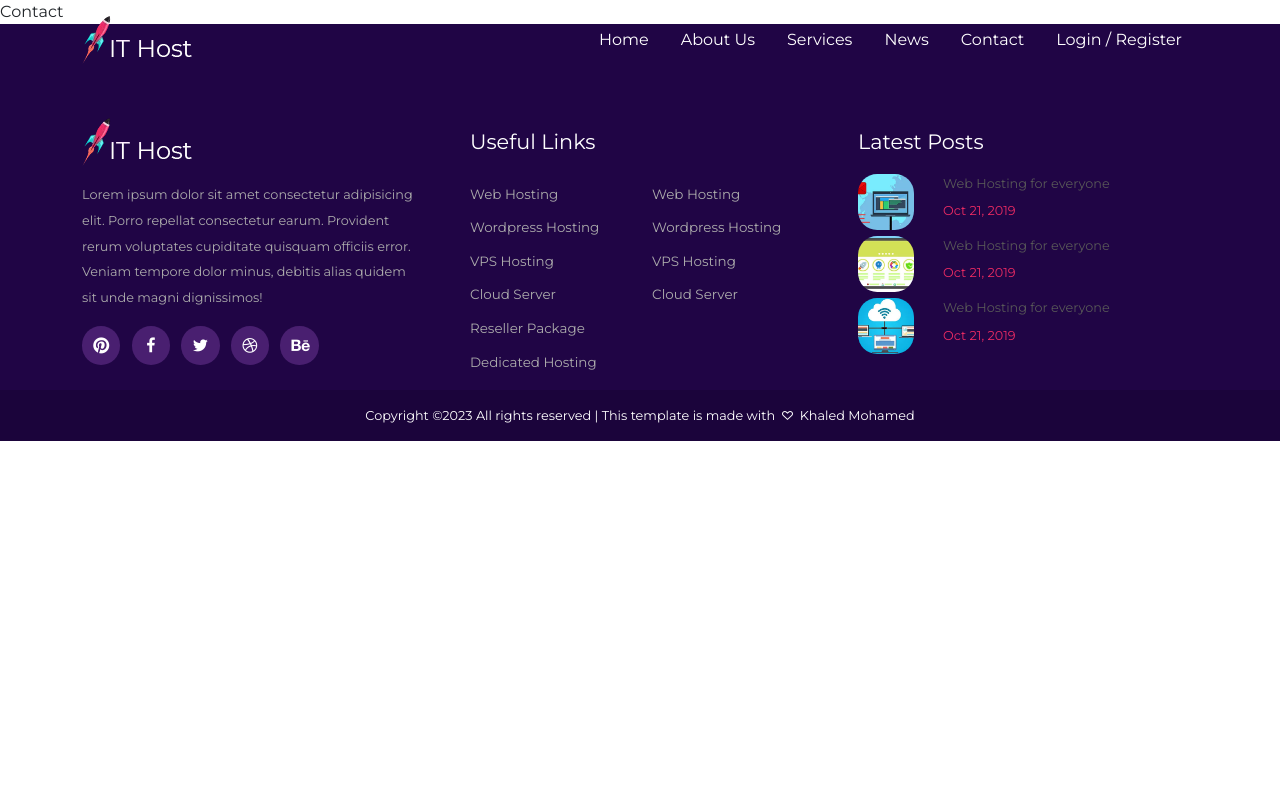
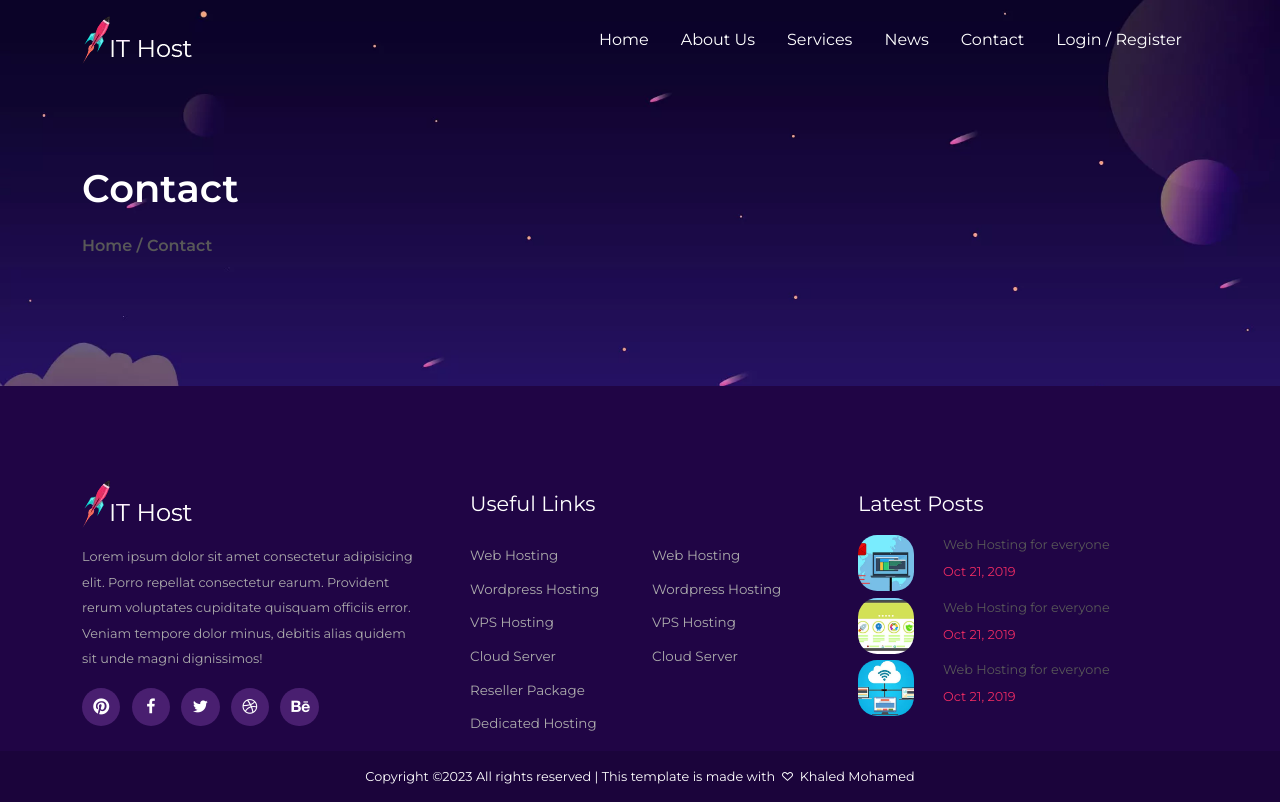
Before and after one commit to krypton225/IT-Host, a React (Create React App) app: page /contact in a window 1280 px wide. Built offline with nearby package versions, Linux system fonts and the light colour scheme.

Commit message:
ADD SectionHeader @ Contact page

```diff
--- a/src/pages/Contact/Contact.tsx
+++ b/src/pages/Contact/Contact.tsx
@@ -1,7 +1,9 @@
+import { SectionHeader } from "components";
+
 const Contact = () => {
     return (
-        <div>
-            Contact
+        <div className="contact">
+            <SectionHeader sectionName="contact" baseURL="home" />
         </div>
     );
 };
```
